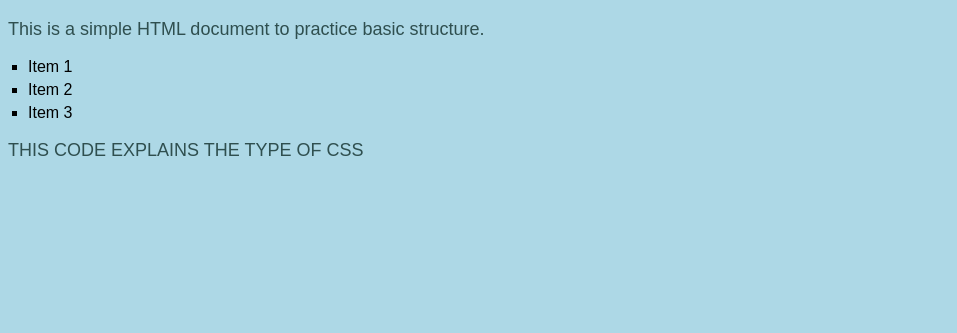
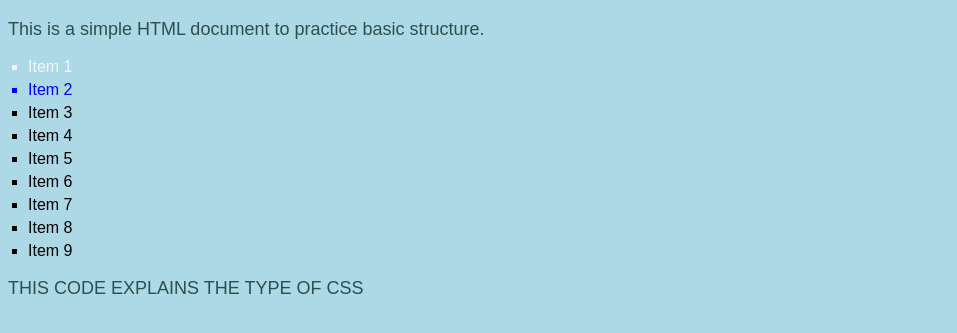
Before and after one commit to SaaiKrahaanth/CSS, a plain HTML site: page CTS TRAINING/PRACTICE/INDEX.HTML in a window 1280 px wide. Shown: the part 61-394 px from the top of the page, without its empty margins (0-957 px from the left). Drawn offline with Linux system fonts and the light colour scheme.

Commit message:
Update INDEX.HTML

```diff
--- a/CTS TRAINING/PRACTICE/INDEX.HTML
+++ b/CTS TRAINING/PRACTICE/INDEX.HTML
@@ -9,14 +9,23 @@
     <h1>Welcome to My CSS Practice Page</h1>
     <p>This is a simple HTML document to practice basic structure.</p>
     <ul>
-        <li>Item 1</li>
-        <li>Item 2</li>
-        <li>Item 3</li>
+        <li style="color: aliceblue;">Item 1</li>
+        <li style="color: blue;">Item 2</li>
+        <li style="color: rgba(red, green, blue, alpha);">Item 3</li>
+        <li>Item 4</li>
+        <li>Item 5</li>
+
+        <li>Item 6</li>
+        <li>Item 7</li>
+        <li>Item 8</li>
+        <li>Item 9</li>
     </ul>
     <p>THIS CODE EXPLAINS THE TYPE OF CSS
 
     </p>
     <style>
+        /* CSS Styles */
+
         body {
             background-color: lightblue;
             font-family: Arial, sans-serif;
```
